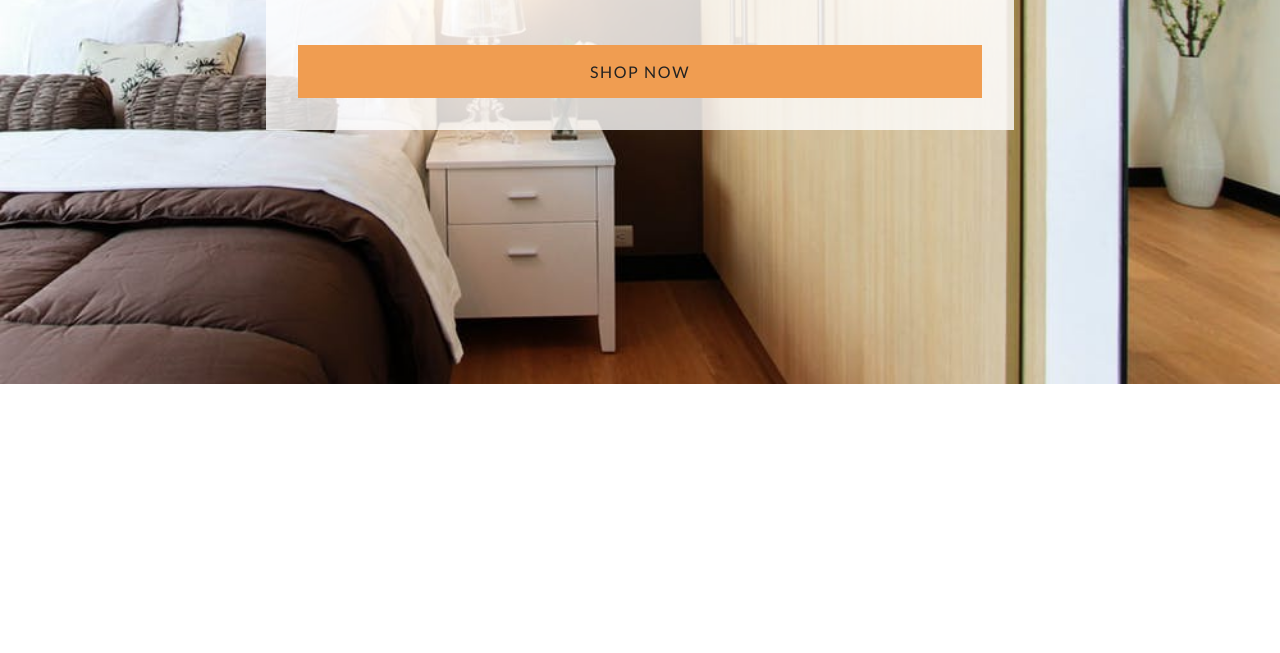
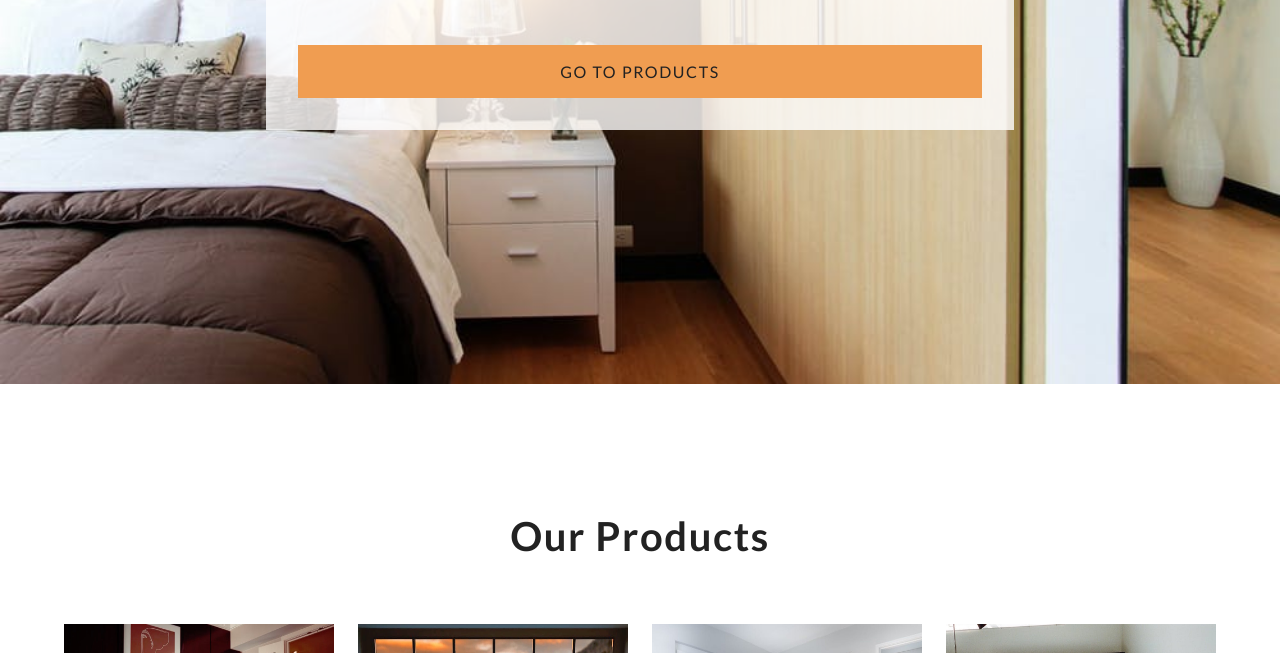
Before and after one commit to DawidKurkiewicz/E-commerce-Shop, a plain HTML site: page index.html in a window 1280 px wide. Shown: the part 416-1069 px from the top of the page. Drawn offline with Linux system fonts and the light colour scheme.

Commit message:
few style fixes

```diff
--- a/app.js
+++ b/app.js
@@ -7,6 +7,11 @@ const cartItems = document.querySelector(".cart-items");
 const cartTotal = document.querySelector(".cart-total");
 const cartContent = document.querySelector(".cart-content");
 const productsDOM = document.querySelector(".products-center");
+const banner = document.querySelector(".banner-btn")
+banner.addEventListener('click', scrollToForm())
+function scrollToForm() {
+    document.querySelector('.section-title').scrollIntoView({behavior: 'smooth'});
+  }
 let cart = []
 let buttonsDOM = []
 class Products {
--- a/index.html
+++ b/index.html
@@ -26,12 +26,13 @@
     <header class="hero">
       <div class="banner">
         <h1 class="banner-title">furniture collection</h1>
-        <div class="button banner-btn">shop now</div>
+        <a href="javascript: scrollToForm();"><div class="button banner-btn">Go to products</div></a>
+
       </div>
     </header>
     <section class="products">
       <div class="section-title">
-        <h2 class="our products"></h2>
+        <h2 class="our products"> Our Products</h2>
       </div>
       <div class="products-center"></div>
     </section>
--- a/styles.css
+++ b/styles.css
@@ -66,6 +66,9 @@ body {
     display: inline-block;
     padding: 2rem;
   }
+  .banner a {
+    color: transparent;
+  }
   .banner-title {
     font-size: 3.4rem;
     text-transform: uppercase;
@@ -93,7 +96,6 @@ body {
   .section-title h2 {
     text-align: center;
     font-size: 2.5rem;
-    margin-bottom: 5rem;
     text-transform: capitalize;
     letter-spacing: var(--mainSpacing);
   }
```
